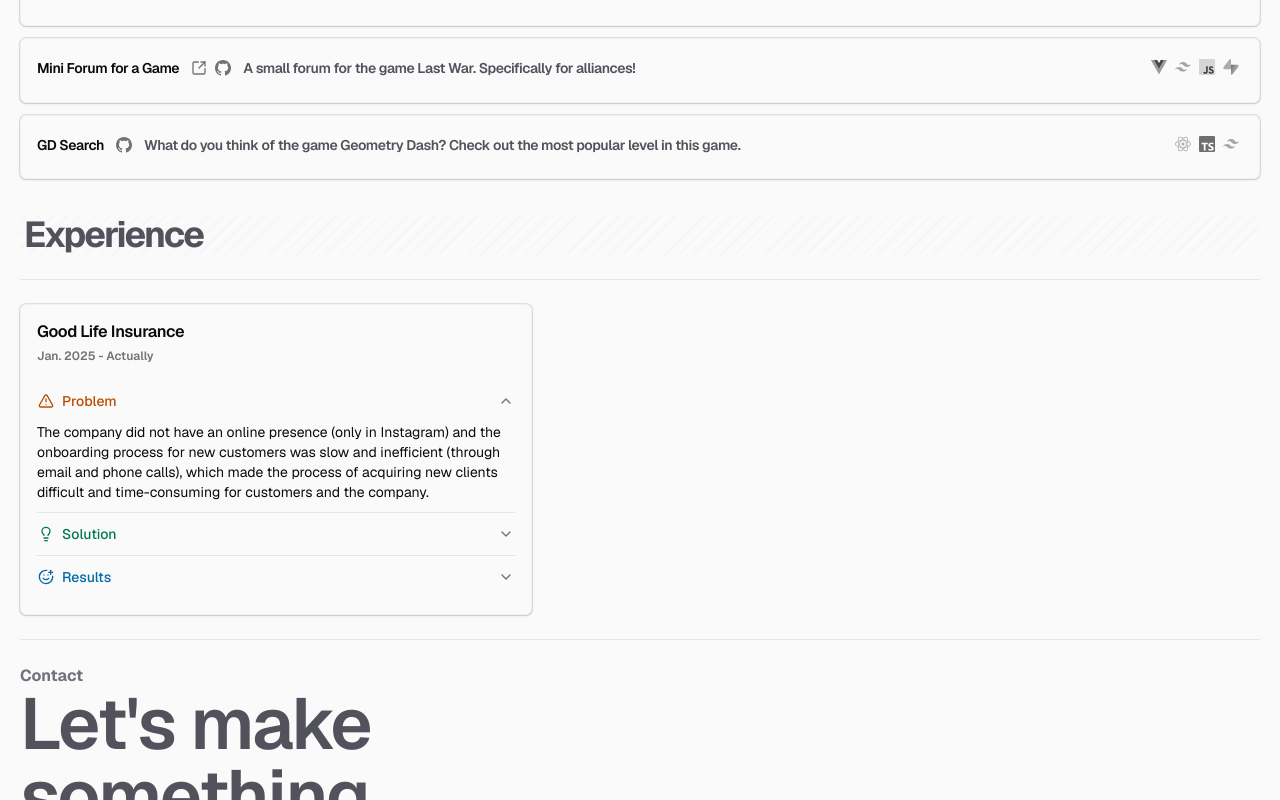
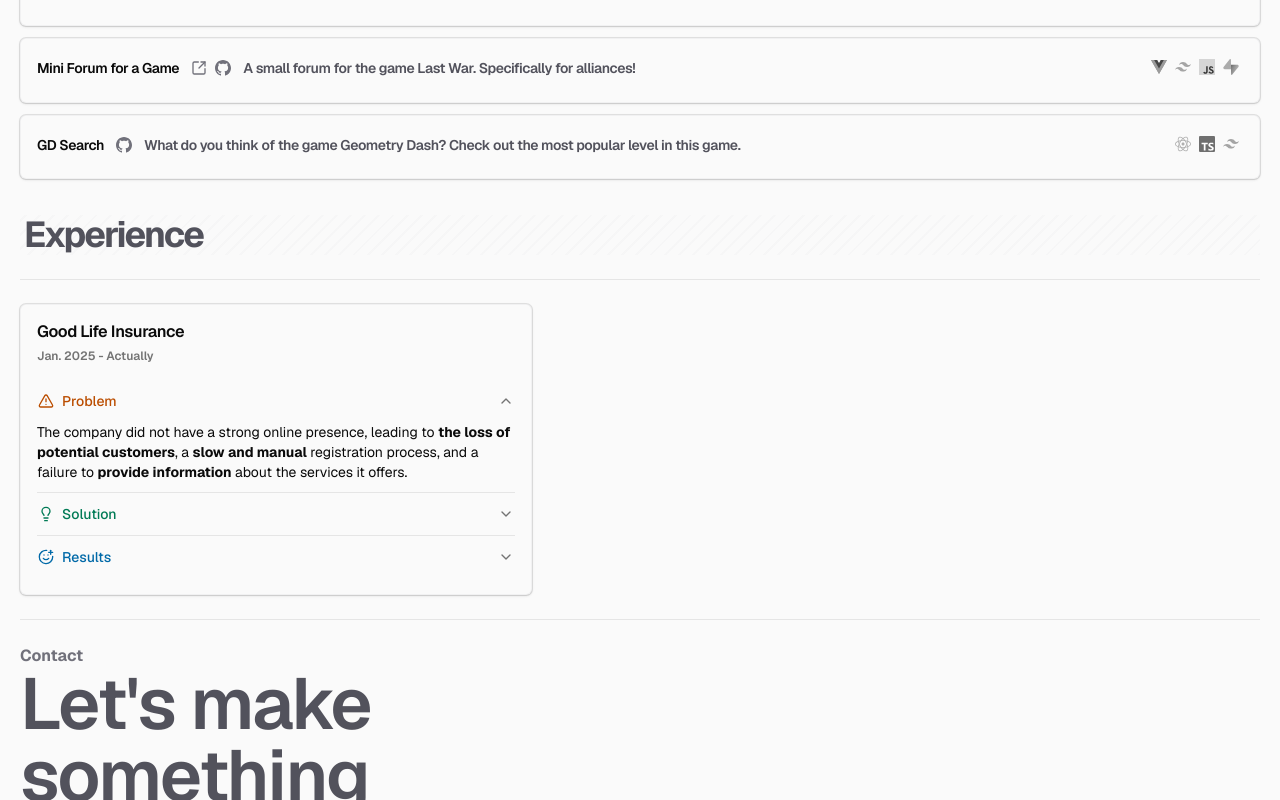
Before and after one commit to xWickz/wickz.dev, a Next.js app: page / in a window 1280 px wide. Both pictures are taken after a click on the button "Problem". Shown: the part 1725-2525 px from the top of the page. Built offline with nearby package versions, Linux system fonts and the light colour scheme; what tailwind-animations would draw is missing.

Commit message:
feat: Mejorar la presentación de problemas y soluciones en la sección de proyectos con formato enriquecido

```diff
--- a/components/sections/projects.tsx
+++ b/components/sections/projects.tsx
@@ -51,7 +51,12 @@ export default function WorkProjects() {
                     {t("CTAProblem")}
                   </AccordionTrigger>
                   <AccordionContent>
-                    <p>{q(`${id}.problem`)}</p>
+                    <p>
+                      {q.rich(`${id}.problem`, {
+                        strong: (chunks) => <strong>{chunks}</strong>,
+                        br: () => <br />,
+                      })}
+                    </p>
                   </AccordionContent>
                 </AccordionItem>
                 <AccordionItem value="solution">
--- a/messages/en.json
+++ b/messages/en.json
@@ -60,9 +60,9 @@
     "good-life-insurance": {
       "time": "Jan. 2025 - Actually",
       "description": "Good Life Insurance is a small company that provides insurance services.",
-      "problem": "The company did not have an online presence (only in Instagram) and the onboarding process for new customers was slow and inefficient (through email and phone calls), which made the process of acquiring new clients difficult and time-consuming for customers and the company.",
-      "solution": "I developed a website for the company, with all the information aboutthe services they offer, and a contact form for new clients to easily get in touch",
-      "results": "- Company has now a <strong>professional website</strong>. <br />- The onboarding process is now <strong>automated</strong>."
+      "problem": "The company did not have a strong online presence, leading to <strong>the loss of potential customers</strong>, a <strong>slow and manual</strong> registration process, and a failure to <strong>provide information</strong> about the services it offers.",
+      "solution": "Through a collaborative effort, we successfully developed a professional website that addressed existing issues and strengthened the brand with a strong online presence.",
+      "results": "- The company now has a <strong>professional website</strong>.<br></br>- The registration process is now <strong>automated</strong>.<br></br>- The company has gained <strong>+50%</strong> more customers after gaining exposure on social media.<br></br>- The company has expanded by <strong>+40%</strong> following this growth."
     }
   },
   "contact-me": {
--- a/messages/es.json
+++ b/messages/es.json
@@ -60,9 +60,9 @@
     "good-life-insurance": {
       "time": "Ene. 2025 - Actualmente",
       "description": "Good Life Insurance es una pequeña empresa que ofrece servicios de seguros.",
-      "problem": "La empresa no tenía presencia en Internet (solo en Instagram) y el proceso de registrar de nuevos clientes era lento e ineficaz (a través del correo electrónico y las llamadas telefónicas), lo que hacía que la captación de nuevos clientes resultara difícil y llevara mucho tiempo tanto a los clientes como a la empresa.",
-      "solution": "Desarrollé una página web para la empresa, con toda la información sobre los servicios que ofrecen y un formulario de contacto para que los nuevos clientes puedan ponerse en contacto fácilmente.",
-      "results": "- La empresa cuenta ahora con una <strong>página web profesional</strong>. <br />- El proceso de registro está ahora <strong>automatizado</strong>."
+      "problem": "La empresa no contaba con una presencia fuerte en línea, llevando a <strong>pérdida de clientes</strong> potenciales, y un proceso de registro <strong>lento y manual</strong> además de no <strong>facilitar la información</strong> sobre los servicios que ofrecen.",
+      "solution": "Tras trabajo conjunto, se logró desarrollar una página web profesional, cubriendo los problemas existentes y potenciando la marca con una fuerte presencia en línea.",
+      "results": "- La empresa cuenta ahora con una <strong>página web profesional</strong>.<br></br>- El proceso de registro está ahora <strong>automatizado</strong>.<br></br>- La empresa ha conseguido <strong>+50%</strong> de clientes tras exponerse en redes.<br></br>- La empresa se ha expandido en un <strong>40%</strong> tras el crecimiento."
     }
   },
   "contact-me": {
```
